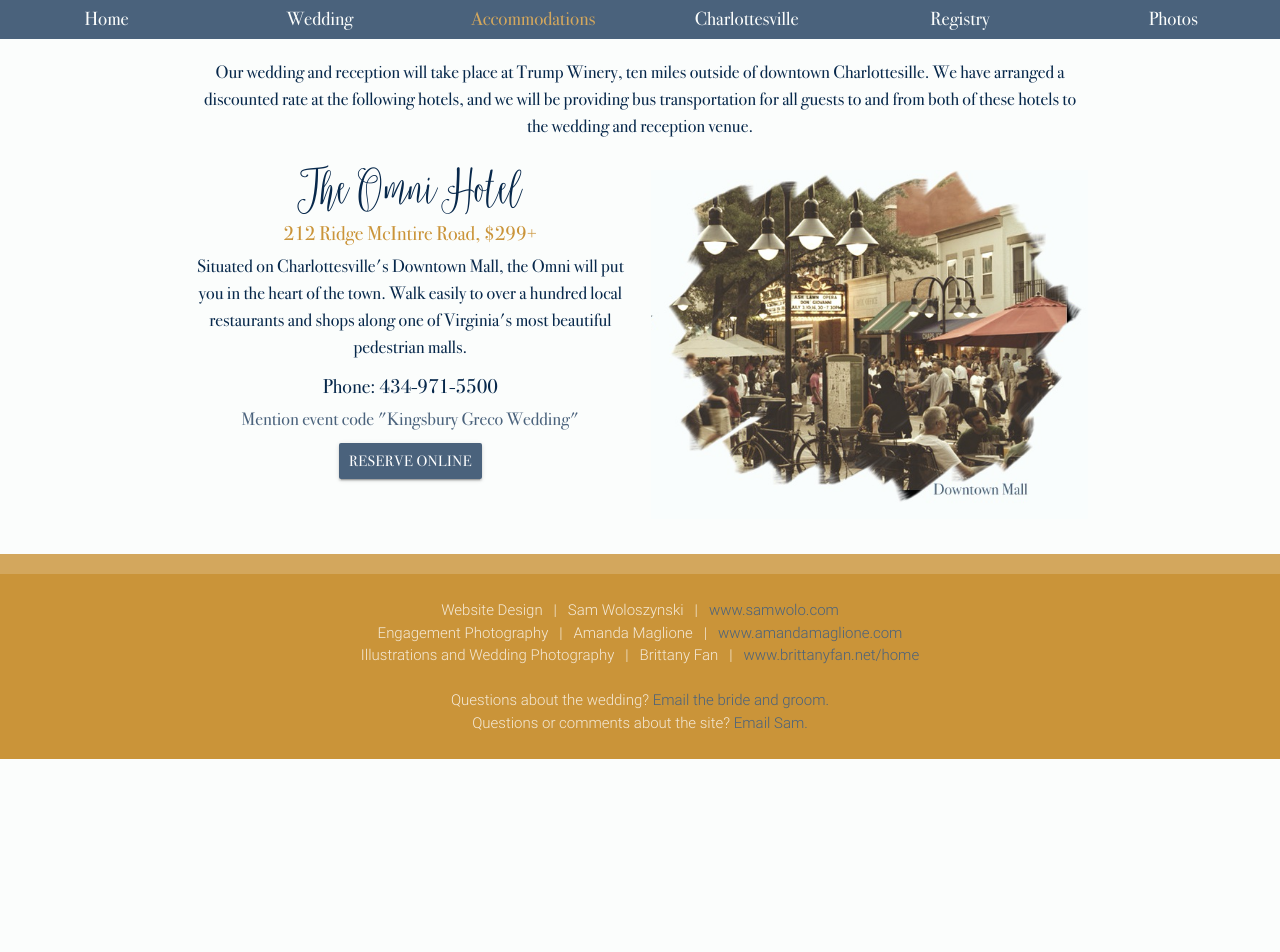
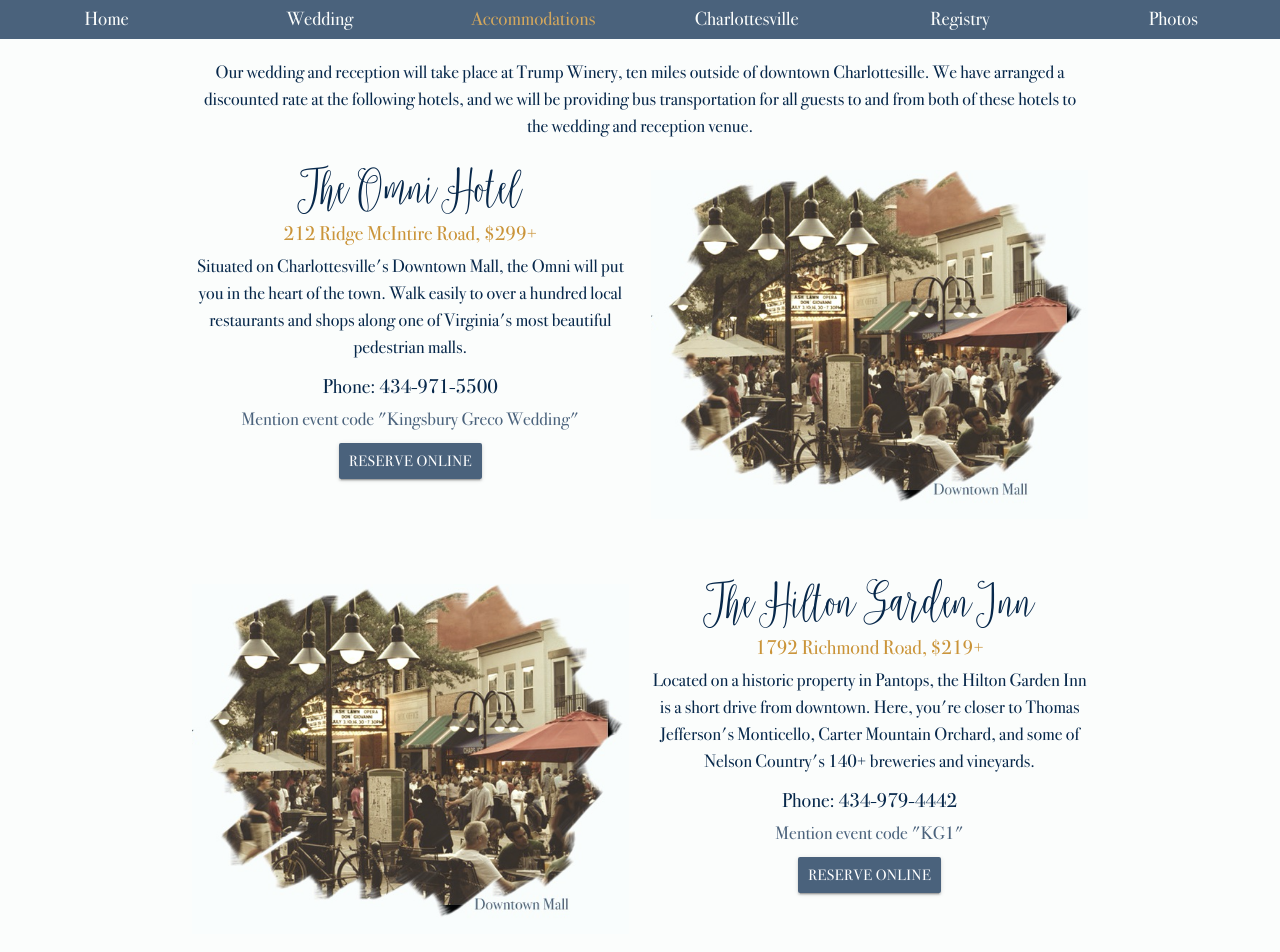
Before and after one commit to swoloszynski/greco-wedding, a website: page accommodations.html in a window 1280 px wide. Shown: the top 952 px of the page. Before the commit the page ends 800 px from the top, so only its background shows below. Drawn offline with nearby package versions, Linux system fonts and the light colour scheme.

Commit message:
Add Hilton Inn text

```diff
--- a/accommodations.html
+++ b/accommodations.html
@@ -74,6 +74,23 @@
                     </div>
                 </div>
 
+                <div class="row cushion-25 hide-on-small-only"></div>
+
+
+                <!-- The Hilton Garden Inn -->
+                <div class="row">
+                    <div class="col m6 l6 center hide-on-small-only">
+                        <img class="responsive-img center hide-on-small-only" src="img/mall.png">
+                    </div>
+                    <div class="col s12 m6 l6 center">
+                        <p class="text-dark-blue accomm-header-text">The Hilton Garden Inn</p>
+                        <p class="text-dark-yellow accomm-subheader-text">1792 Richmond Road, <strong>$219+</strong></p>
+                        <p class="text-dark-blue accomm-text">Located on a historic property in Pantops, the Hilton Garden Inn is a short drive from downtown. Here, you're closer to Thomas Jefferson's Monticello, Carter Mountain Orchard, and some of Nelson Country's 140+ breweries and vineyards.</p>
+                        <p class="text-dark-blue accomm-subheader-text">Phone: 434-979-4442</p>
+                        <p class="text-light-blue accomm-text">Mention event code "KG1"</p>
+                        <a href="#" class="accomm-btn btn-large waves-effect waves-light background-light-blue">Reserve Online</a>
+                    </div>
+                </div>
 
             </div>
         </div>
```
